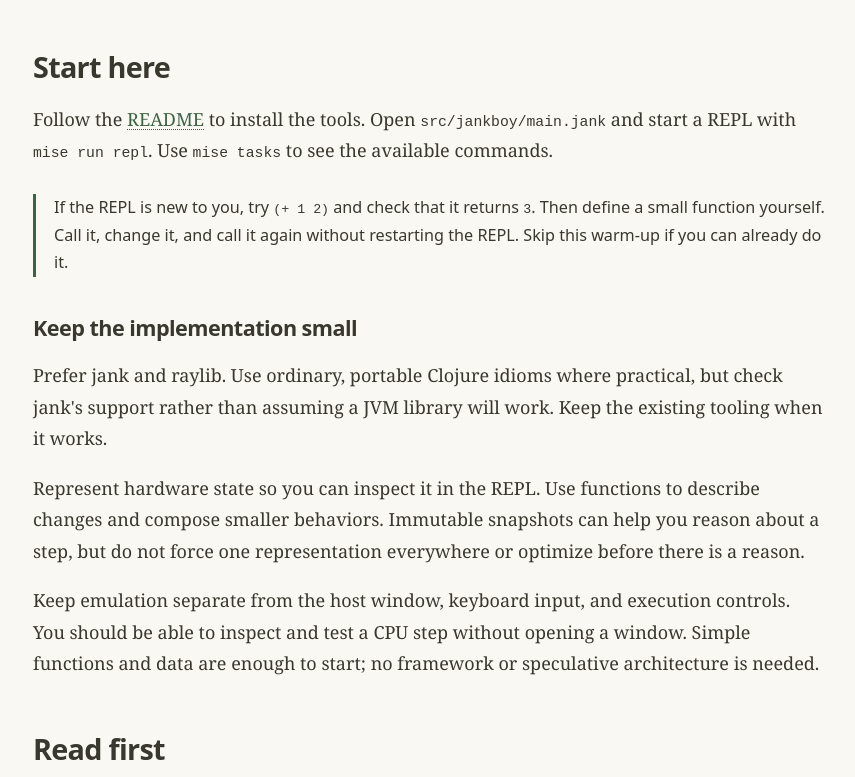
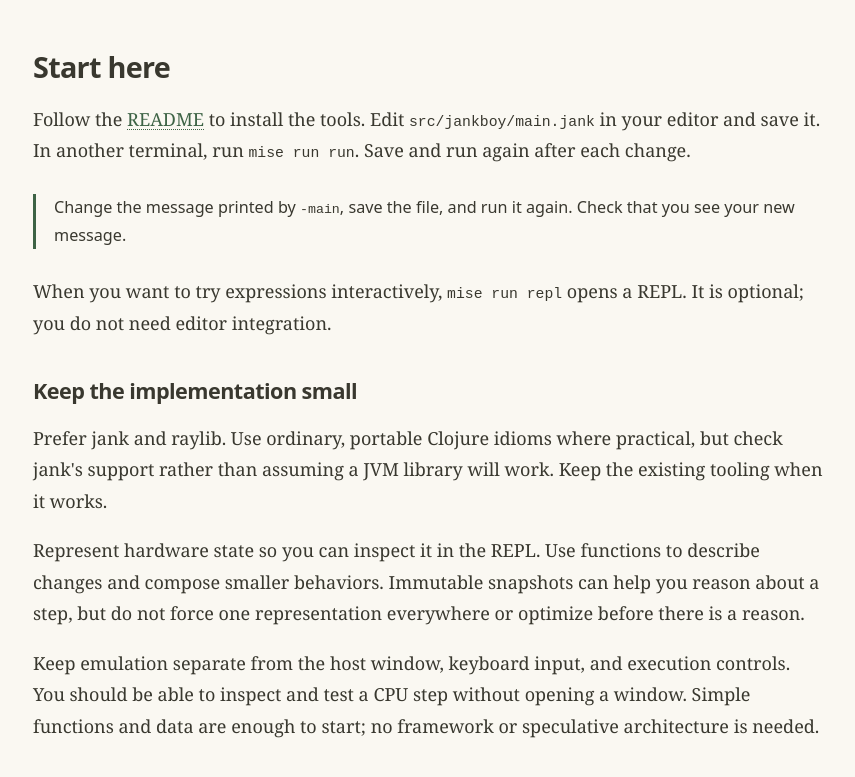
Before and after one commit to h0rv/jankboy, a plain HTML site: page docs/index.html in a window 1280 px wide. Shown: the part 1703-2480 px from the top of the page, without its empty margins (211-1066 px from the left). Drawn offline with Linux system fonts and the light colour scheme.

Commit message:
Simplify the edit-run workflow and add REPL help

```diff
--- a/docs/index.html
+++ b/docs/index.html
@@ -50,8 +50,9 @@
 
   <section id="start">
     <h2>Start here</h2>
-    <p>Follow the <a href="../README.md">README</a> to install the tools. Open <code>src/jankboy/main.jank</code> and start a REPL with <code>mise run repl</code>. Use <code>mise tasks</code> to see the available commands.</p>
-    <p class="checkpoint">If the REPL is new to you, try <code>(+ 1 2)</code> and check that it returns <code>3</code>. Then define a small function yourself. Call it, change it, and call it again without restarting the REPL. Skip this warm-up if you can already do it.</p>
+    <p>Follow the <a href="../README.md">README</a> to install the tools. Edit <code>src/jankboy/main.jank</code> in your editor and save it. In another terminal, run <code>mise run run</code>. Save and run again after each change.</p>
+    <p class="checkpoint">Change the message printed by <code>-main</code>, save the file, and run it again. Check that you see your new message.</p>
+    <p>When you want to try expressions interactively, <code>mise run repl</code> opens a REPL. It is optional; you do not need editor integration.</p>
     <h3>Keep the implementation small</h3>
     <p>Prefer jank and raylib. Use ordinary, portable Clojure idioms where practical, but check jank's support rather than assuming a JVM library will work. Keep the existing tooling when it works.</p>
     <p>Represent hardware state so you can inspect it in the REPL. Use functions to describe changes and compose smaller behaviors. Immutable snapshots can help you reason about a step, but do not force one representation everywhere or optimize before there is a reason.</p>
@@ -67,7 +68,7 @@
     <p class="checkpoint">If immutable updates are unfamiliar, create a map with two values. Predict what updating one value with <code>assoc</code> will return. Check the returned map and the original in the REPL. Use this to explain how a function can produce a new machine state without changing a previous snapshot.</p>
     <p>Leave macros, protocols, and advanced sequence processing for when you need them.</p>
     <h3>2. The jank REPL and native interop</h3>
-    <p>Read the <a href="https://book.jank-lang.org/getting-started/04-hello-nrepl.html">jank REPL guide</a>. Then read the setup and source of the official <a href="https://github.com/jank-lang/commons/tree/main/raylib-sys/example">raylib example</a>, using the <a href="https://book.jank-lang.org/">jank book</a> to look up its C++ interop forms.</p>
+    <p>Use the <a href="https://book.jank-lang.org/getting-started/04-hello-nrepl.html">jank REPL guide</a> when you want to try expressions interactively. For graphics, read the official <a href="https://github.com/jank-lang/commons/tree/main/raylib-sys/example">raylib example</a> and look up its C++ interop forms in the <a href="https://book.jank-lang.org/">jank book</a>.</p>
     <p>jank is a native Clojure dialect, not a JVM runtime. Use the Clojure guide for language fundamentals, but check jank's support before relying on a feature or library.</p>
     <p class="checkpoint">Before writing graphics code, identify the forms in the example that create a window, draw a frame, and release resources. You do not need to understand every native type yet.</p>
     <h3>3. The machine you are emulating</h3>
```
Also changed, not shown: 5 other files.
